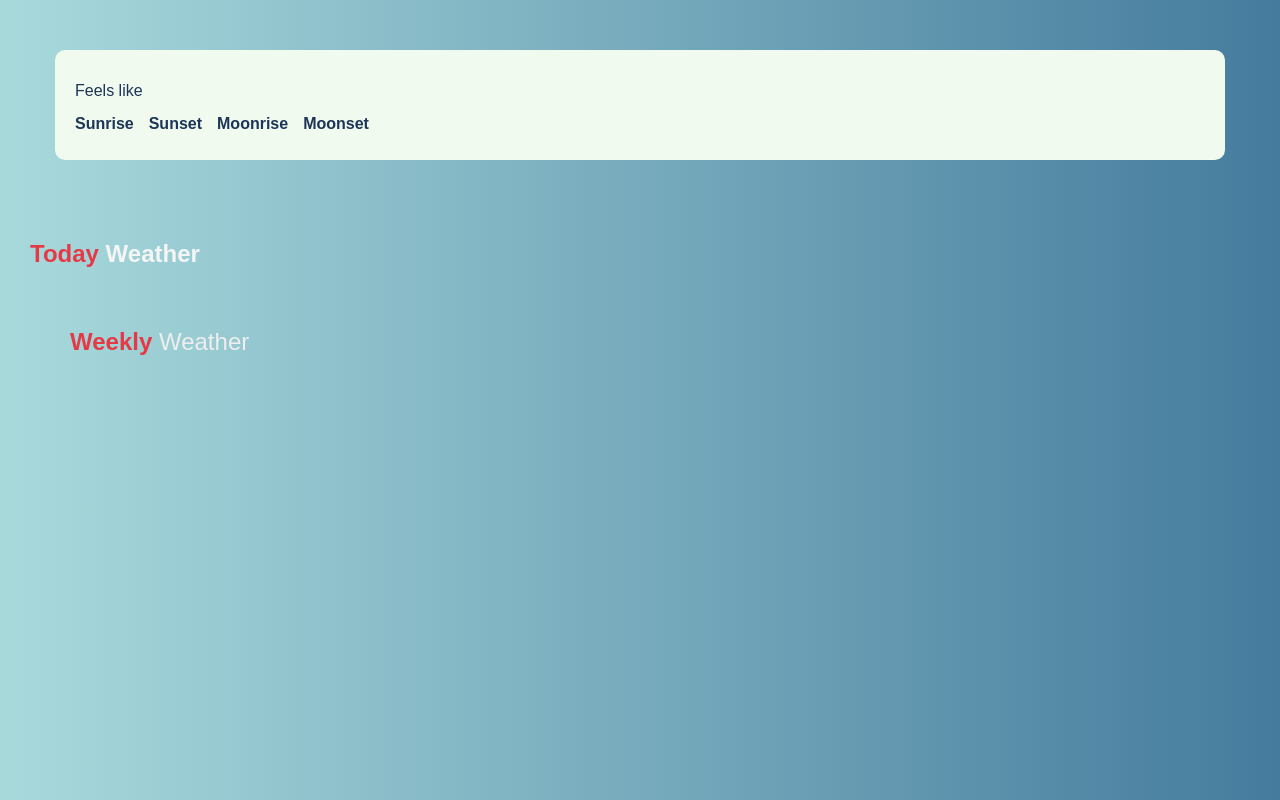
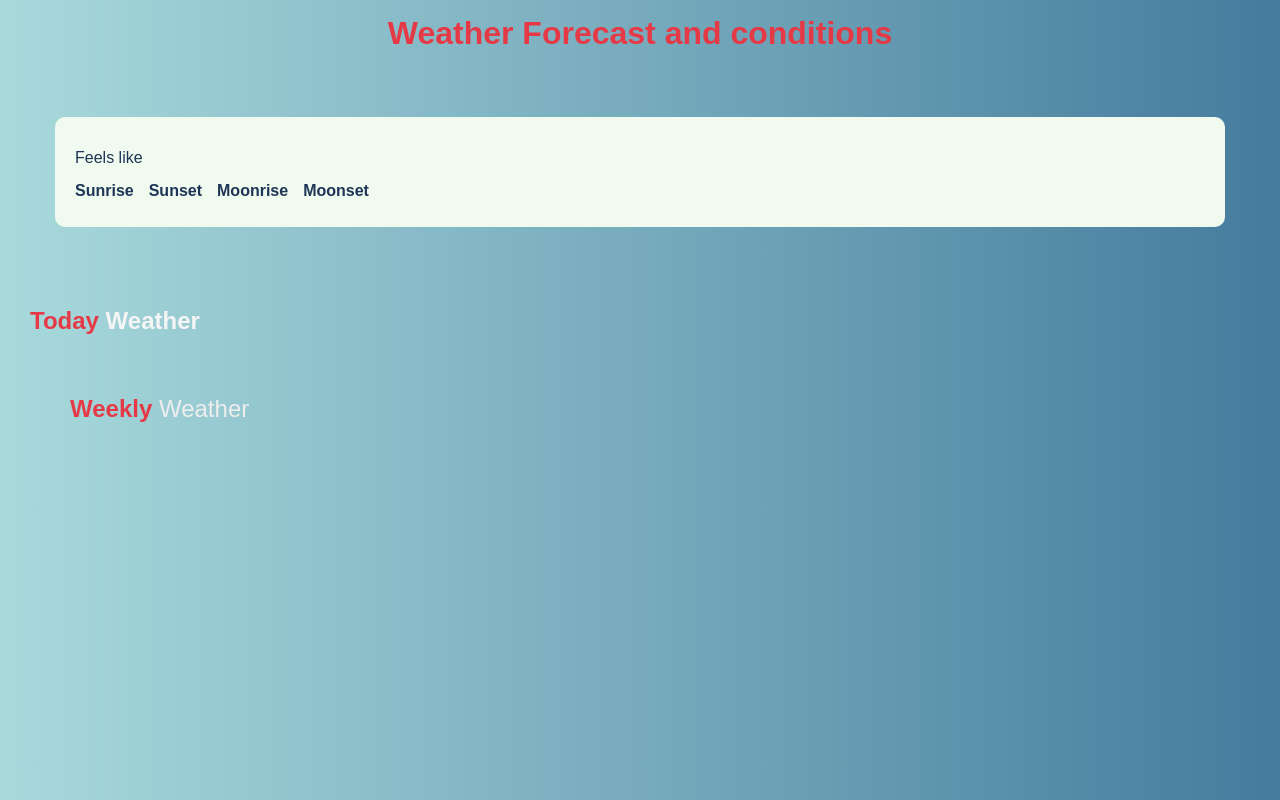
Before and after one commit to MohamedBediwe/Weather-App, a plain HTML site: page index.html in a window 1280 px wide. Drawn offline with Linux system fonts and the light colour scheme.

Commit message:
Added a heading to the app

```diff
--- a/css/main.css
+++ b/css/main.css
@@ -32,11 +32,23 @@ a {
 }
 /* End global Variables */
 body {
-  background: -webkit-gradient(linear, left top, right top, from(#a8dadc), to(#457b9d));
+  background: -webkit-gradient(
+    linear,
+    left top,
+    right top,
+    from(#a8dadc),
+    to(#457b9d)
+  );
   background: linear-gradient(to right, #a8dadc, #457b9d);
   font-family: sans-serif;
   color: whitesmoke;
   min-height: 100vh;
+}
+
+.main-heading {
+  color: #e63946;
+  text-align: center;
+  padding-block: 15px;
 }
 
 .current {
--- a/index.html
+++ b/index.html
@@ -13,6 +13,7 @@
   <title>Weather App</title>
 </head>
 <body>
+  <h1 class="main-heading">Weather Forecast and conditions</h1>
   <section class="current">
     <div class="container">
       <div class="info">
```
Lines whose indentation alone changed are shown as unchanged.
